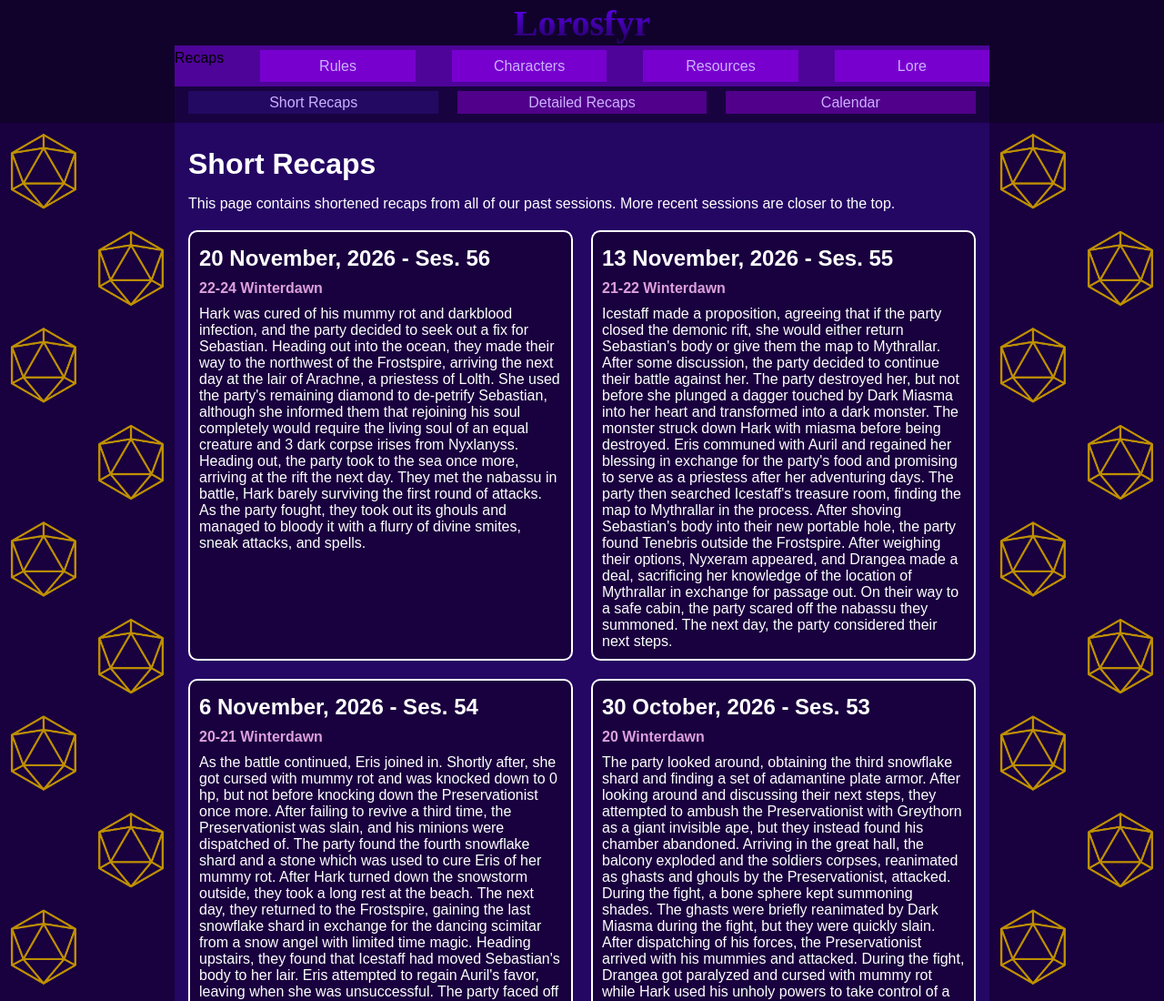
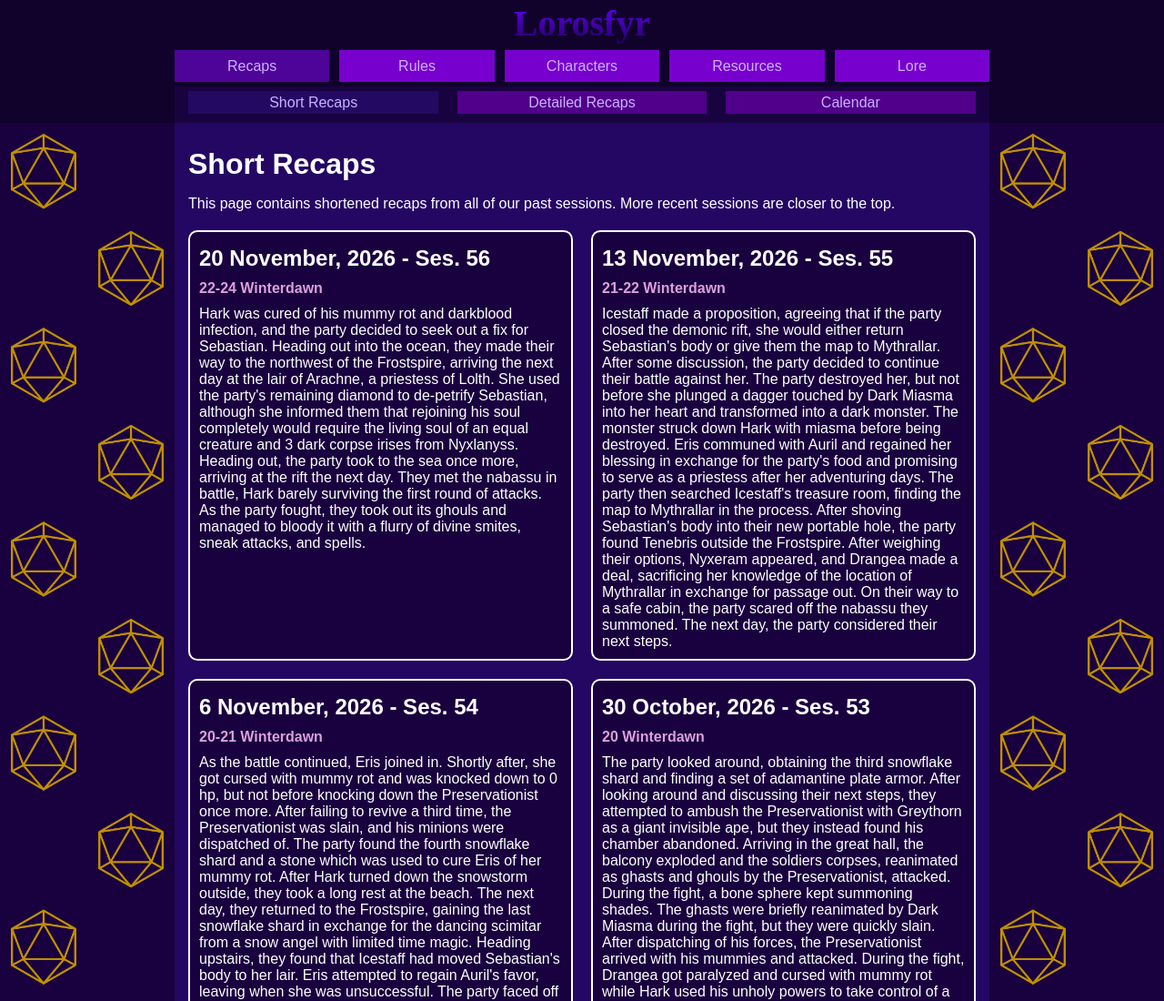
Before and after one commit to Connor-McKinnon/Lorosfyr-Site, a plain HTML site: page Main Pages/recaps.html in a window 1280 px wide. Shown: the top 1100 px of the page at 91% size. Drawn offline with Linux system fonts and the light colour scheme.

Commit message:
Fix angle bracket

```diff
--- a/Main Pages/recaps.html
+++ b/Main Pages/recaps.html
@@ -17,8 +17,7 @@
 		<div class="header-left"></div>
 		<div class="header-right"></div>
 
-		<nav
-
+		<nav>
 			<a id="half-selected">Recaps</a>
 			<a href="rules.html">Rules</a>
 			<a href="characters.html">Characters</a>
```
